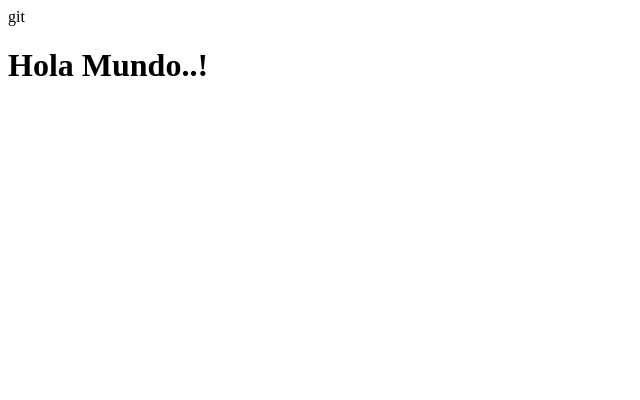
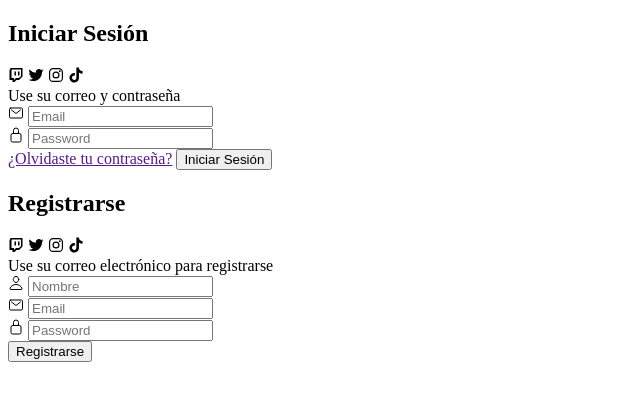
Before and after one commit to Dustin200309/ProyectoHerramientas, a plain HTML site: page index.html in a window 1280 px wide. Shown: the whole page, without its empty margins (0-640 px from the left). Drawn offline with nearby package versions, Linux system fonts and the light colour scheme.

Commit message:
Cambie toda la estructura

```diff
--- a/index.html
+++ b/index.html
@@ -4,15 +4,70 @@
     <meta charset="UTF-8">
     <meta name="viewport" content="width=device-width, initial-scale=1.0">
     <title>Proyecto Herramientas</title>
-</head>git
+</head>
 <body>
+  <body>
+
+    <div class="container">
+        <div class="container-form">
+          <form class="sign-in">
+            <h2>Iniciar Sesión</h2>
+            <div class="social-networks">
+                <ion-icon name="logo-twitch" role="img" class="md hydrated"></ion-icon>
+                <ion-icon name="logo-twitter" role="img" class="md hydrated"></ion-icon>
+                <ion-icon name="logo-instagram" role="img" class="md hydrated"></ion-icon>
+                <ion-icon name="logo-tiktok" role="img" class="md hydrated"></ion-icon>
+            </div>
+            <span>Use su correo y contraseña</span>
+            <div class="container-input">
+                <ion-icon name="mail-outline" role="img" class="md hydrated"></ion-icon>
+                <input type="text" placeholder="Email">
+            </div>
+            <div class="container-input">
+                <ion-icon name="lock-closed-outline" role="img" class="md hydrated"></ion-icon>
+                <input type="password" placeholder="Password">
+            </div>
+            <a href="">¿Olvidaste tu contraseña?</a>
+            <button class="button">Iniciar Sesión</button>
+          </form>
+        </div>
+
+         <div class="container-form">
+            <form class="sign-in">
+                <h2>Registrarse</h2>
+                 <div class="social-networks">
+                <ion-icon name="logo-twitch" role="img" class="md hydrated"></ion-icon>
+                <ion-icon name="logo-twitter" role="img" class="md hydrated"></ion-icon>
+                <ion-icon name="logo-instagram" role="img" class="md hydrated"></ion-icon>
+                <ion-icon name="logo-tiktok" role="img" class="md hydrated"></ion-icon>
+            </div>
+            <span>Use su correo electrónico para registrarse</span>
+            <div class="container-input">
+                <ion-icon name="person-outline" role="img" class="md hydrated"></ion-icon>
+                <input type="text" placeholder="Nombre">
+            </div>
+            <div class="container-input">
+                <ion-icon name="mail-outline" role="img" class="md hydrated"></ion-icon>
+                <input type="text" placeholder="Email">
+            </div>
+            <div class="container-input">
+                <ion-icon name="lock-closed-outline" role="img" class="md hydrated"></ion-icon>
+                <input type="password" placeholder="Password">
+            </div>
+
+            <button class="button">Registrarse</button>
+            </form>
+        </div>
+
+    </div>
+
+    <script src="/script.js"></script>
+    <script type="module" src="https://unpkg.com/ionicons@7.1.0/dist/ionicons/ionicons.esm.js"></script>
+    <script nomodule="" src="https://unpkg.com/ionicons@7.1.0/dist/ionicons/ionicons.js"></script>
 
 
-<header>
-    <h1>
-     Hola Mundo..!
-    </h1>
-</header>
+</body>
+
 
 
 </body>
```
